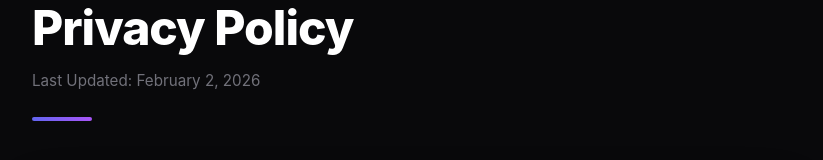
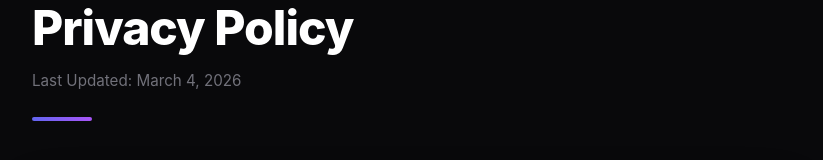
Before and after one commit to lstomita/aervo-web, a React (Vite) app: page /privacy in a window 1280 px wide. Shown: the part 143-303 px from the top of the page, without its empty margins (228-1051 px from the left). Built offline with nearby package versions, Linux system fonts and the light colour scheme; a web font is replaced by a local one.

Commit message:
3/4/2026 Updates to privacy policy and terms

```diff
--- a/src/Privacy.jsx
+++ b/src/Privacy.jsx
@@ -21,7 +21,7 @@ function PrivacyPolicy() {
         {/* 2. HEADER SECTION */}
         <div style={styles.headerSection}>
           <h1 style={styles.pageTitle}>Privacy Policy</h1>
-          <p style={styles.lastUpdated}>Last Updated: February 2, 2026</p>
+          <p style={styles.lastUpdated}>Last Updated: March 4, 2026</p>
           <div style={styles.gradientLine}></div>
         </div>
 
@@ -41,13 +41,13 @@ function PrivacyPolicy() {
                 <li style={styles.listItem}><strong>Subscription & Transaction Data:</strong> We store data regarding your subscription status (e.g., "Free" or "Pro") and transaction identifiers to manage your access to premium features. We do <strong>not</strong> store your raw credit card information, which is processed securely by Apple or Google.</li>
                 <li style={styles.listItem}><strong>Travel Inputs & Drafts:</strong> We store the itinerary details and saved places ("Bucket List" items) you manually input (such as locations, dates, and times). This includes Draft Trips, which are saved to our secure cloud servers to allow you to resume planning across devices.</li>
                 <li style={styles.listItem}><strong>Notifications:</strong> We may send you push notifications to remind you of upcoming itinerary events or flight times. You can enable or disable these permissions in your device settings.</li>
-                <li style={styles.listItem}><strong>Usage & Interaction Data:</strong> We track your interactions with the App, including search queries, features used, and interactions with the community (such as "cloning" or "viewing" public trips). We may use analytics and crash-reporting tools (such as Firebase Analytics or Crashlytics) to understand app performance and improve reliability. These tools may collect device identifiers and pseudonymous usage information.</li>
+                <li style={styles.listItem}><strong>Usage & Interaction Data:</strong> We track interactions with the App, including specific search queries (stored in your private search history to enable faster caching), features used, and interactions with the community. We use analytics tools to understand performance and improve reliability. These tools may collect device identifiers and pseudonymous usage information.</li>
                 <li style={styles.listItem}><strong>Information We Do Not Collect:</strong> We do not collect sensitive personal data such as government-issued identification numbers, biometric data, or precise real-time location tracking unless explicitly enabled for specific features. Location access is used only while the App is in use (when granted); we do not track location in the background.</li>
               </ul>
             </Section>
 
             <Section title="3. Location Information">
-              <p>To provide features like "Nearby Gems," travel suggestions, and interactive itinerary mapping, we may request access to your device's geolocation while the App is in use. You can enable or disable this access at any time through your device settings.</p>
+              <p>To provide features, travel suggestions, and interactive itinerary mapping, we may request access to your device's geolocation. When you save locations to your itinerary or bucket list, we store the associated coordinates to provide mapping services and localized travel suggestions.</p>
             </Section>
 
             <Section title="4. Community and Collaboration">
@@ -72,7 +72,7 @@ function PrivacyPolicy() {
             </Section>
 
             <Section title="7. Google Maps Integration">
-              <p>Our application uses the Google Maps API(s) to display interactive maps and location data. By using these features, you agree to be bound by <a href="https://policies.google.com/terms" target="_blank" rel="noreferrer" style={styles.link}>Google’s Terms of Service</a> and <a href="https://policies.google.com/privacy" target="_blank" rel="noreferrer" style={styles.link}>Google’s Privacy Policy</a>.</p>
+              <p>Our application uses the Google Maps API(s) to display interactive maps, location data, location search, and geocoding services. By using these features, you agree to be bound by <a href="https://policies.google.com/terms" target="_blank" rel="noreferrer" style={styles.link}>Google’s Terms of Service</a> and <a href="https://policies.google.com/privacy" target="_blank" rel="noreferrer" style={styles.link}>Google’s Privacy Policy</a>.</p>
             </Section>
 
             <Section title="8. Data Security">
--- a/src/Terms.jsx
+++ b/src/Terms.jsx
@@ -21,7 +21,7 @@ function Terms() {
         {/* 2. HEADER SECTION */}
         <div style={styles.headerSection}>
           <h1 style={styles.pageTitle}>Terms of Service</h1>
-          <p style={styles.lastUpdated}>Last Updated: February 2, 2026</p>
+          <p style={styles.lastUpdated}>Last Updated: March 4, 2026</p>
           <div style={styles.gradientLine}></div>
         </div>
 
@@ -48,10 +48,11 @@ function Terms() {
             </Section>
 
             <Section title="4. Navigation and Location Data">
-              The "Go" and "Navigate" features in Aervo utilize third-party services (such as Google Maps and Apple Maps) to provide directions.
+              The "Go" and "Navigate" and "Add from Maps/Discovery" features in Aervo utilize third-party services (such as Google Maps and Apple Maps) to provide directions.
               <ul style={styles.list}>
                 <li style={styles.listItem}><strong>No Warranty of Accuracy:</strong> We provide destination coordinates to these third-party apps for your convenience. We do not control the routing, safety, or accuracy of the navigation provided by Google or Apple.</li>
                 <li style={styles.listItem}><strong>Safety Warning:</strong> You acknowledge that map data may differ from actual real-world conditions (e.g., road closures, construction, or unsafe areas). You agree to exercise judgment and prioritize personal safety. <strong>Aervo LLC is not liable for any injury, loss, or damage occurring while traveling to a location found or stored within the App.</strong></li>
+                <li style={styles.listItem}><strong>Discovery Content:</strong> We provide location suggestions and the ability to "Add from Maps" based on third-party data. We do not guarantee that suggested locations are open, safe, or accurate.</li>
               </ul>
             </Section>
 
@@ -87,6 +88,7 @@ function Terms() {
                 <li style={styles.listItem}><strong>App Store Payments:</strong> All subscriptions (e.g., Aervo Pro) are processed directly by the Apple App Store or Google Play Store. We do not store or process your credit card information.</li>
                 <li style={styles.listItem}><strong>Cancellations:</strong> To cancel a subscription, you must do so through your device's settings (Apple ID or Google Play Account). Uninstalling the app does not cancel your subscription.</li>
                 <li style={styles.listItem}><strong>Refunds:</strong> Refund requests must be directed to Apple or Google, as we do not have the ability to process refunds for transactions made through their stores.</li>
+                <li style={styles.listItem}><strong>Feature Limits:</strong> We reserve the right to implement and adjust usage limits on specific features (including AI Image Scans and Discovery tools) for both Free and Pro tiers to ensure service stability and manage operational costs.</li>
               </ul>
             </Section>
 
--- a/src/index.css
+++ b/src/index.css
@@ -15,6 +15,7 @@
 }
 
 /* [NEW] THE MAGIC TRICK: Prevents Safari from sampling the bright hero image */
+/* Reverted to original height to only cover the safe area inset */
 body::before {
   content: "";
   position: fixed;
@@ -47,7 +48,7 @@ html, body {
   /* [FIX] Strict 100% height helps Chrome color its bottom navigation bar black */
   height: 100%;
   width: 100%;
-  overflow: hidden;
+  overflow-y: auto;
 }
 
 #root {
@@ -55,10 +56,14 @@ html, body {
   width: 100%;
   background-color: #000000;
   /* Ensure this container doesn't scroll; p/[id].tsx internal ScrollView does the work */
-  overflow: hidden;
+  overflow-y: auto;
 }
 
-/* ... keep your remaining link and button styles below ... */
+/* [NEW] Specialized Lock: Only lock the screen if we are on a 'Public Trip' page */
+/* You will need to add this class to the top-level div in p/[id].tsx */
+.is-public-trip, .is-public-trip body {
+  overflow: hidden !important;
+}
 
 h1 {
   font-size: 3.2em;
@@ -91,20 +96,7 @@ button:focus-visible {
   background-color: #000000 !important;
 }
 
-/* If detection works, this MUST be red */
-/* SURGICAL TEST - Place this at the very bottom of index.css */
-.is-safari body::before {
-  content: "TESTING RED BAR" !important;
-  color: white !important;
-  position: fixed !important;
-  top: 0 !important;
-  left: 0 !important;
-  width: 100% !important;
-  height: 100px !important;
-  background-color: red !important;
-  z-index: 99999 !important;
-  display: block !important;
-}
+/* [REMOVED] TESTING RED BAR block deleted to restore production appearance */
 
 /* 3. Optional: Extra grounding for Safari Private Mode */
 .is-safari body {
```
